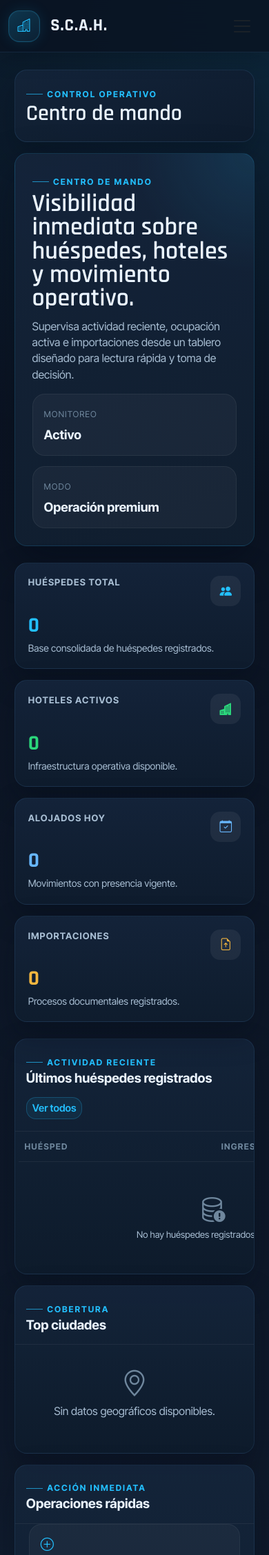
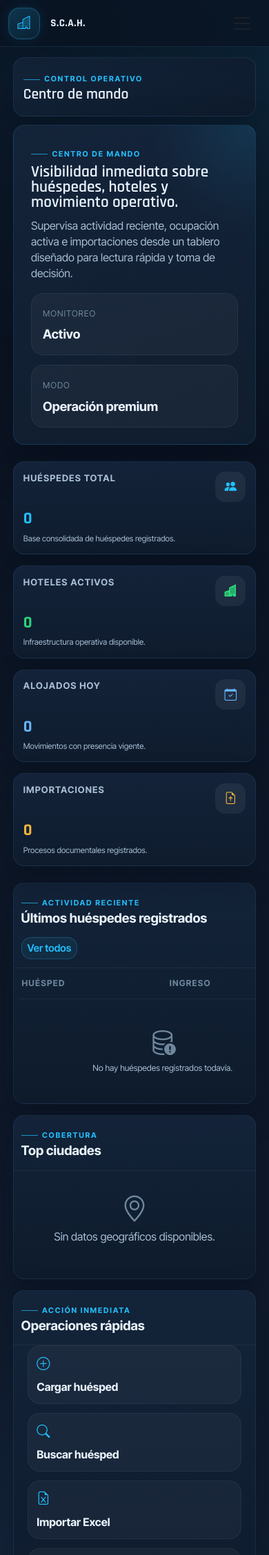
Before and after one commit to desarrolloramon829-spec/Sistema-de-control-de-alojamiento-y-huespedes-S.C.A.H.-, a Flask app: page /dashboard in a window 390 px wide. Shown: the top 2255 px of the page at 69% size. Run offline with Flask 3, Linux system fonts and the light colour scheme; the visitor is signed in with stand-in values (Sample User, id 1); data that the repository does not hold is empty; some libraries are stand-ins or nearby versions.

Commit message:
style: mejorar responsividad y diseño en formularios y estadísticas

```diff
--- a/web/static/css/custom.css
+++ b/web/static/css/custom.css
@@ -338,7 +338,7 @@ textarea {
 
 .backup-summary-grid {
   display: grid;
-  grid-template-columns: repeat(auto-fit, minmax(170px, 1fr));
+  grid-template-columns: repeat(auto-fit, minmax(min(170px, 100%), 1fr));
   gap: 1rem;
 }
 
@@ -1020,7 +1020,7 @@ textarea {
 
 .hotel-card-grid {
   display: grid;
-  grid-template-columns: repeat(auto-fit, minmax(280px, 1fr));
+  grid-template-columns: repeat(auto-fit, minmax(min(280px, 100%), 1fr));
   gap: 1rem;
 }
 
@@ -1696,6 +1696,7 @@ textarea {
 
   .module-hero__actions {
     justify-content: flex-start;
+    flex-wrap: wrap;
   }
 
   .shell-stat-chip.compact-chip {
@@ -1715,19 +1716,33 @@ textarea {
     align-items: flex-start;
     padding-bottom: 1rem;
   }
+
+  .import-selector-grid {
+    grid-template-columns: 1fr;
+  }
 }
 
 @media (max-width: 767.98px) {
   .page-shell-title {
-    font-size: 2rem;
+    font-size: 1.75rem;
+  }
+
+  .page-shell-header {
+    padding: 0.9rem;
+    margin-bottom: 0.75rem !important;
   }
 
   .page-shell-header,
   .module-hero,
   .panel-card__header,
   .panel-card__body {
-    padding-left: 1rem;
-    padding-right: 1rem;
+    padding-left: 0.85rem;
+    padding-right: 0.85rem;
+  }
+
+  .module-hero {
+    padding: 1rem;
+    gap: 0.75rem;
   }
 
   .module-hero__actions,
@@ -1764,7 +1779,12 @@ textarea {
   }
 
   .ops-table {
-    min-width: 620px;
+    min-width: 520px;
+  }
+
+  .ops-table-wrapper {
+    overflow-x: auto;
+    -webkit-overflow-scrolling: touch;
   }
 
   .pagination-shell {
@@ -1802,28 +1822,72 @@ textarea {
   .login-footer-note {
     flex-direction: column;
   }
+
+  .section-kicker {
+    font-size: 0.68rem;
+  }
+
+  .panel-card {
+    border-radius: var(--radius-lg);
+  }
+
+  .backup-summary-grid {
+    grid-template-columns: repeat(2, 1fr);
+  }
+
+  .duplicate-alert-item {
+    padding: 0.65rem;
+  }
+
+  .stats-chart-shell {
+    height: 300px !important;
+    max-height: 45vh !important;
+    min-height: 220px;
+  }
 }
 
 @media (max-width: 575.98px) {
+  :root {
+    --topbar-height: 60px;
+  }
+
   .main-content {
-    padding: 0.55rem;
+    padding: 0.45rem;
+    padding-bottom: calc(0.45rem + env(safe-area-inset-bottom, 0px));
+  }
+
+  .app-topbar {
+    padding-top: 0.35rem;
+    padding-bottom: 0.35rem;
   }
 
   .module-hero__title,
   .ops-hero-copy h2 {
-    font-size: 1.95rem;
+    font-size: 1.65rem;
+  }
+
+  .page-shell-title {
+    font-size: 1.55rem;
   }
 
   .metric-card__value {
-    font-size: 1.9rem;
+    font-size: 1.7rem;
+  }
+
+  .metric-card {
+    padding: 0.85rem;
+  }
+
+  .metric-card__meta {
+    font-size: 0.72rem;
   }
 
   .form-section-block {
-    padding: 0.95rem 0.85rem;
+    padding: 0.85rem 0.75rem;
   }
 
   .upload-dropzone {
-    padding: 0.95rem;
+    padding: 0.85rem;
   }
 
   .status-pill {
@@ -1832,7 +1896,7 @@ textarea {
   }
 
   .ops-table {
-    min-width: 560px;
+    min-width: 480px;
   }
 
   .page-shell-header,
@@ -1840,11 +1904,7 @@ textarea {
   .metric-card,
   .panel-card,
   .card {
-    border-radius: 18px;
-  }
-
-  .ops-hero-copy h2 {
-    font-size: 2.25rem;
+    border-radius: 16px;
   }
 
   .app-brand small,
@@ -1855,7 +1915,112 @@ textarea {
 
   .table td,
   .table th {
-    font-size: 0.82rem;
+    font-size: 0.8rem;
+    padding: 0.55rem 0.45rem;
+  }
+
+  .module-hero {
+    padding: 0.85rem;
+  }
+
+  .panel-card__header {
+    padding: 0.75rem 0.85rem;
+  }
+
+  .quick-action-tile {
+    min-height: 90px;
+    padding: 0.85rem;
+  }
+
+  .backup-summary-grid {
+    grid-template-columns: repeat(2, 1fr);
+    gap: 0.65rem;
+  }
+
+  .backup-stat {
+    padding: 0.75rem 0.85rem;
+  }
+
+  .backup-stat strong {
+    font-size: 1.35rem;
+  }
+
+  .form-action-row {
+    flex-direction: column;
+  }
+
+  .form-action-row .btn {
+    width: 100%;
+  }
+
+  .login-visual-panel {
+    min-height: 28vh;
+  }
+
+  .login-card {
+    padding: 1.15rem;
+  }
+}
+
+@media (max-width: 399.98px) {
+  .module-hero__title,
+  .ops-hero-copy h2 {
+    font-size: 1.45rem;
+  }
+
+  .page-shell-title {
+    font-size: 1.35rem;
+  }
+
+  .module-hero {
+    padding: 0.75rem;
+  }
+
+  .panel-card__header,
+  .panel-card__body {
+    padding-left: 0.65rem;
+    padding-right: 0.65rem;
+  }
+
+  .metric-card__value {
+    font-size: 1.5rem;
+  }
+
+  .quick-action-tile {
+    min-height: 80px;
+    padding: 0.75rem;
+    gap: 0.5rem;
+  }
+
+  .login-visual-panel {
+    min-height: 22vh;
+  }
+
+  .backup-summary-grid {
+    grid-template-columns: 1fr 1fr;
+    gap: 0.5rem;
+  }
+
+  .backup-stat {
+    padding: 0.6rem 0.7rem;
+  }
+
+  .form-section-block {
+    padding: 0.75rem 0.6rem;
+  }
+
+  .ops-table {
+    min-width: 420px;
+  }
+
+  .table td,
+  .table th {
+    font-size: 0.76rem;
+    padding: 0.45rem 0.35rem;
+  }
+
+  .app-brand strong {
+    font-size: 0.95rem;
   }
 }
 
@@ -1867,6 +2032,11 @@ textarea {
   .form-select {
     min-height: 44px;
   }
+
+  .sidebar-nav .nav-link {
+    padding-top: 0.65rem;
+    padding-bottom: 0.65rem;
+  }
 }
 
 @media print {
--- a/web/templates/stats/index.html
+++ b/web/templates/stats/index.html
@@ -225,7 +225,7 @@
       </div>
       <div
         class="stats-chart-shell"
-        style="position:relative; height:400px; max-height:50vh"
+        style="position:relative; height:400px; max-height:50vh; min-height:220px"
       >
         <canvas id="mainChart"></canvas>
       </div>
```
Also changed, not shown: web/templates/guests/form.html (+6 -6 lines).
